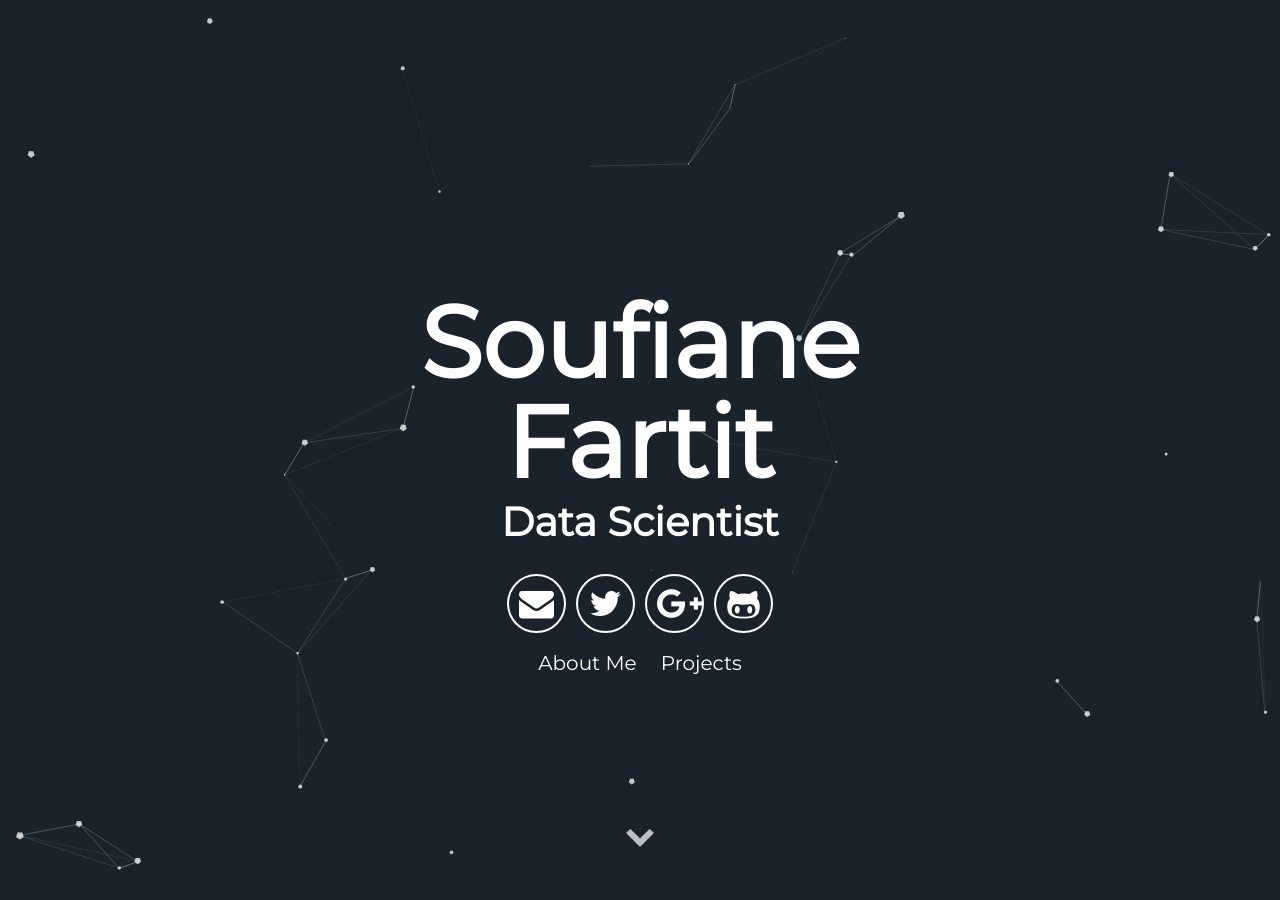
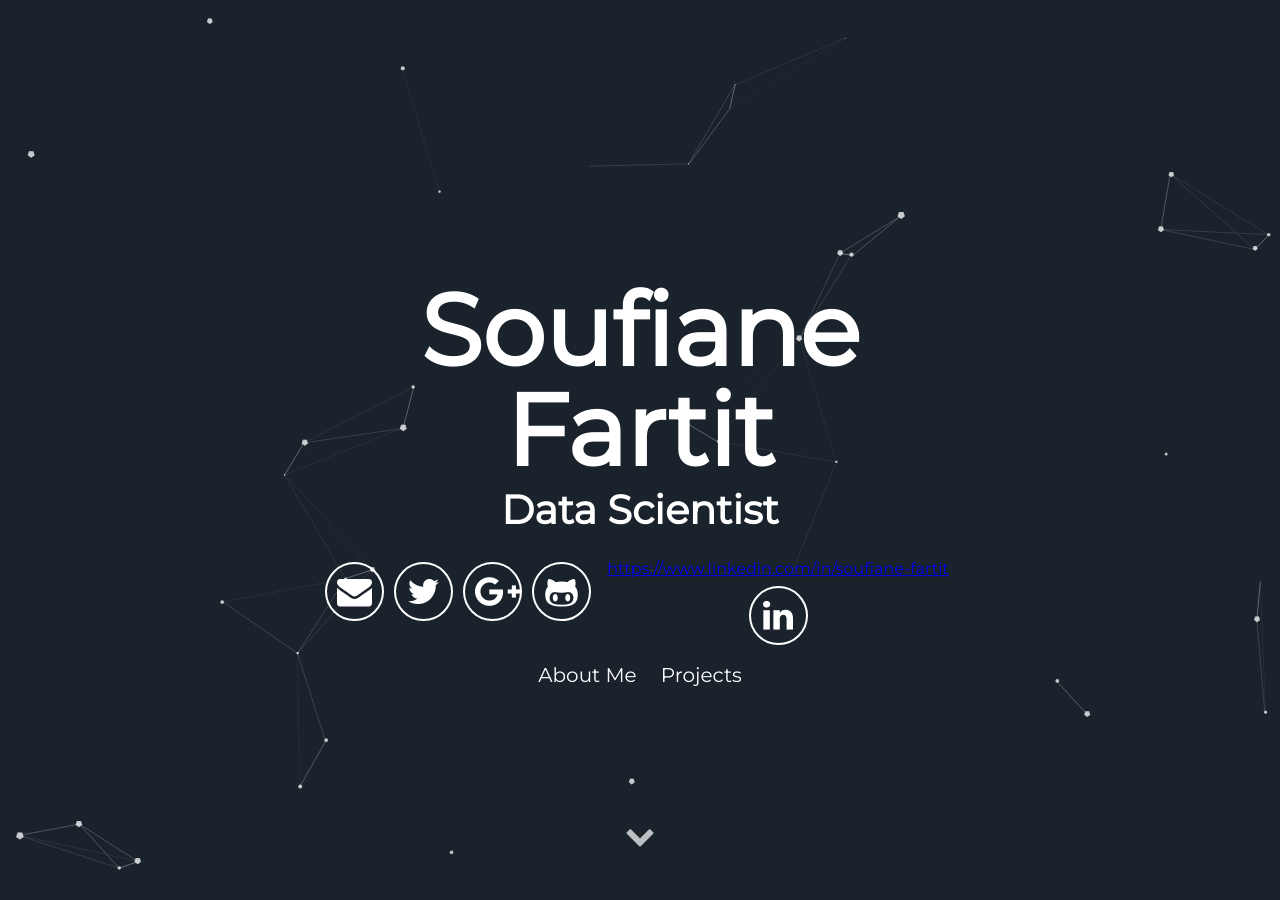
Before and after one commit to Soufiane-Fartit/soufiane-fartit.github.io, a Jekyll site: the page built from index.html, in a window 1280 px wide and 900 px high. Built offline with Jekyll 4.4.1, drawn with Linux system fonts in a browser that asks for light colours.

Commit message:
edit config

```diff
--- a/_includes/header.html
+++ b/_includes/header.html
@@ -9,6 +9,7 @@
         <a aria-label="My Twitter" target="_blank" href="#"><i class="icon fa fa-twitter" aria-hidden="true"></i></a>
         <a aria-label="My Google Plus" target="_blank" href="#"><i class="icon fa fa-google-plus" aria-hidden="true"></i></a>
         <a aria-label="My Github" target="_blank" href="#"><i class="icon fa fa-github-alt" aria-hidden="true"></i></a>
+        <a aria-label="My Linkedin" target="_blank" href="#">https://www.linkedin.com/in/soufiane-fartit<i class="icon fa fa-linkedin" aria-hidden="true"></i></a>
       </div>
       <div class="header-links">
         <a class="link" href="#about" data-scroll>About Me</a>
```
